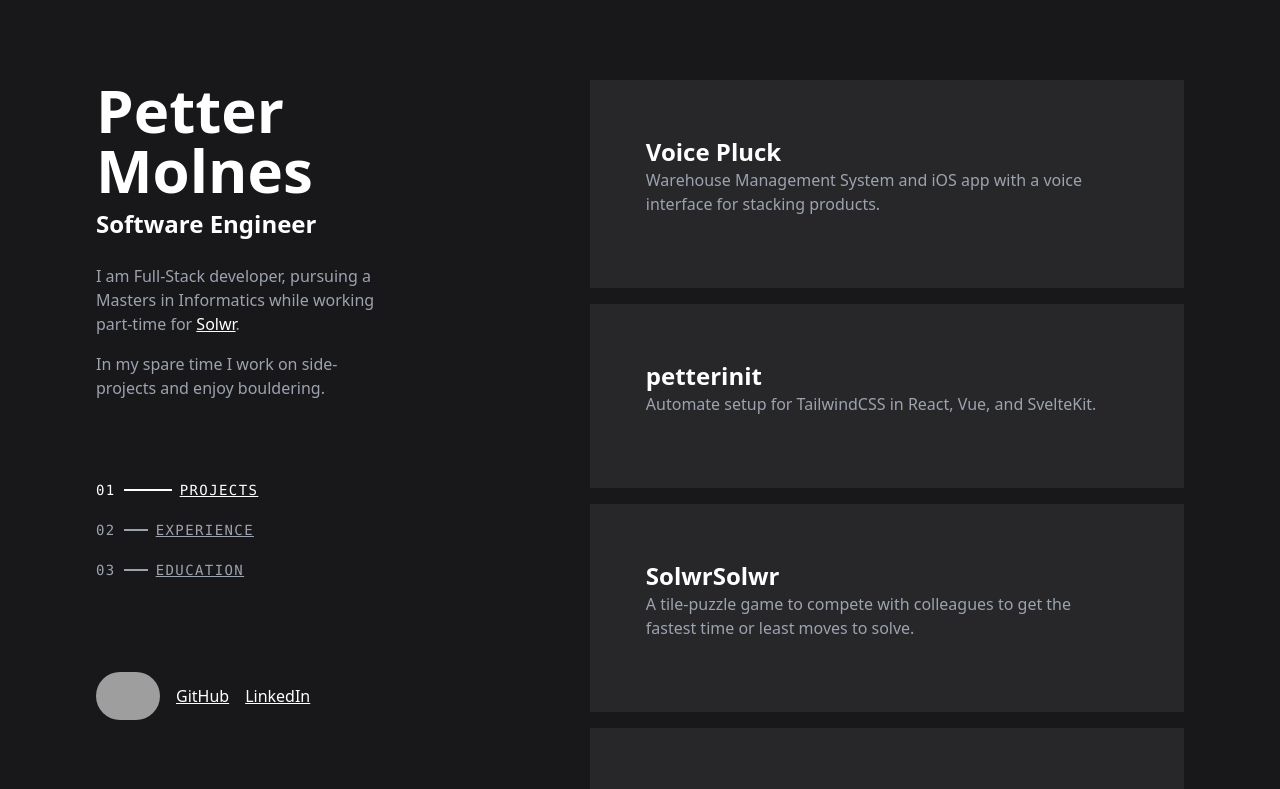
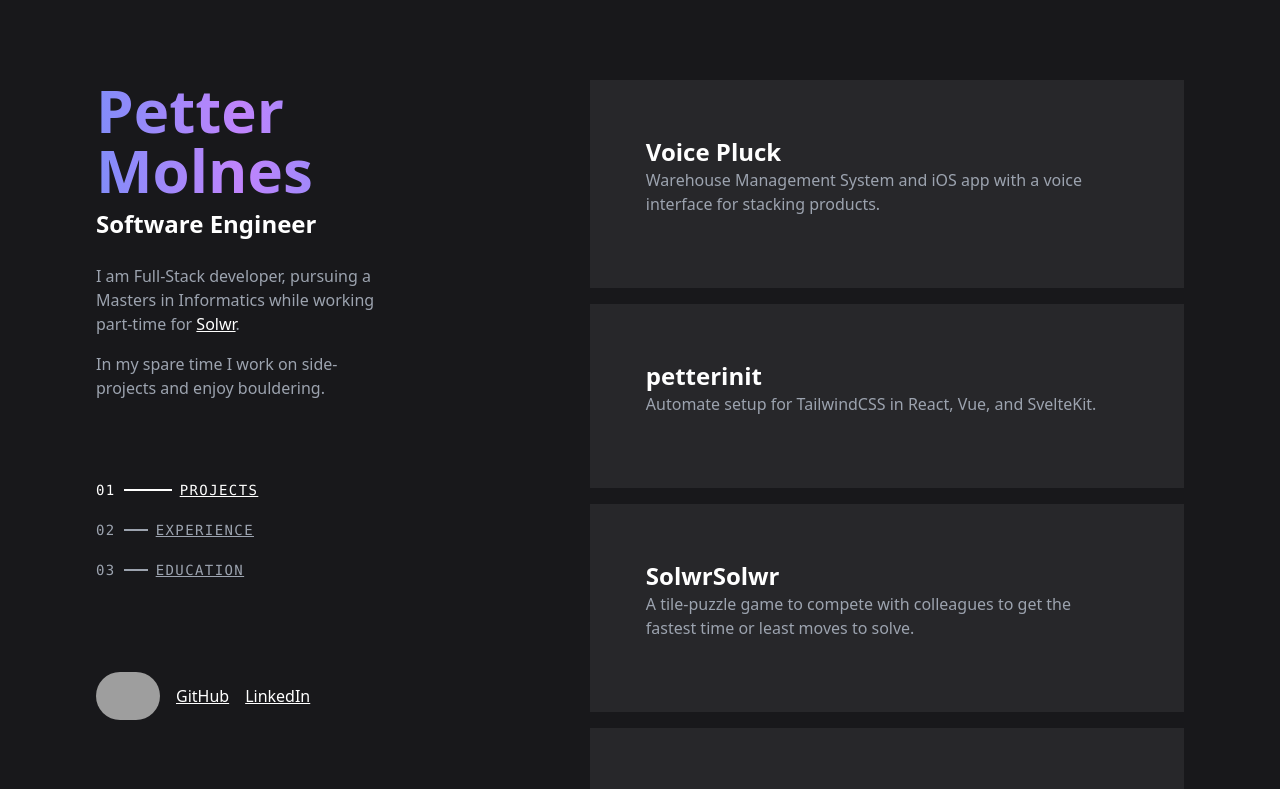
Before and after one commit to PMolnes/molnes.dev, a SvelteKit app: page / in a window 1280 px wide. Shown: the top 789 px of the page. Built offline with nearby package versions, Linux system fonts and the light colour scheme; grey boxes are pictures that could not be loaded.

Commit message:
(style): gradient to header

```diff
--- a/src/routes/+page.svelte
+++ b/src/routes/+page.svelte
@@ -8,7 +8,7 @@
 	<div
 		class="flex flex-col lg:min-h-screen justify-between lg:px-24 md:px-16 sm:px-12 px-4 py-20 lg:sticky lg:top-0 max-h-screen"
 	>
-		<h1 class="text-6xl font-extrabold mb-2">Petter Molnes</h1>
+		<h1 class="text-6xl font-extrabold mb-2 bg-gradient-to-r from-indigo-400 via-purple-400 to-indigo-400 text-transparent bg-clip-text">Petter Molnes</h1>
 		<h2 class="text-2xl font-bold mb-6">Software Engineer</h2>
 		<p class="max-w-80">
 			I am Full-Stack developer, pursuing a Masters in Informatics while working part-time for <a
```
